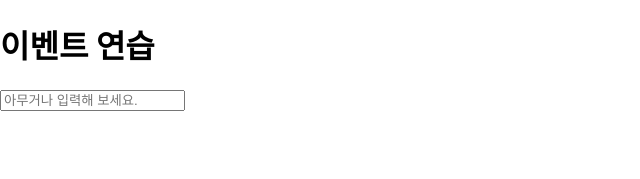
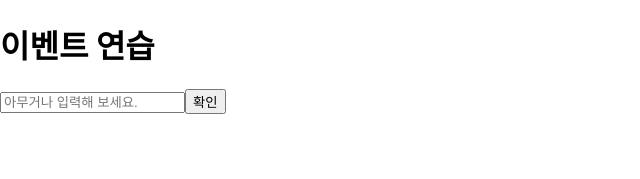
Before and after one commit to dohy-9443/React-study, a React (Create React App) app in the folder hello-react/: page / in a window 1280 px wide. Shown: the top 179 px of the page, without its empty margins (0-640 px from the left). Built offline with nearby package versions, Linux system fonts and the light colour scheme.

Commit message:
버튼을 누를 때 comment 값을 공백으로 설정

```diff
--- a/hello-react/src/EventPractice.js
+++ b/hello-react/src/EventPractice.js
@@ -20,6 +20,16 @@ class EventPractice extends Component {
             });
           }}
         />
+        <button
+          onClick={() => {
+            alert(this.state.message);
+            this.setState({
+              message: "",
+            });
+          }}
+        >
+          확인
+        </button>
       </div>
     );
   }
```
